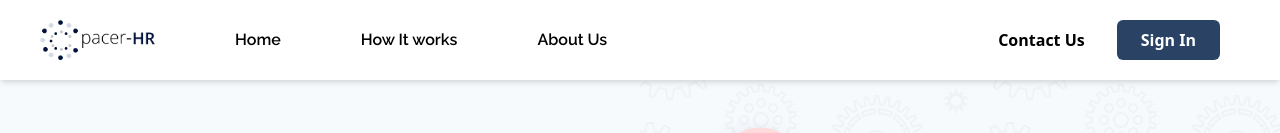
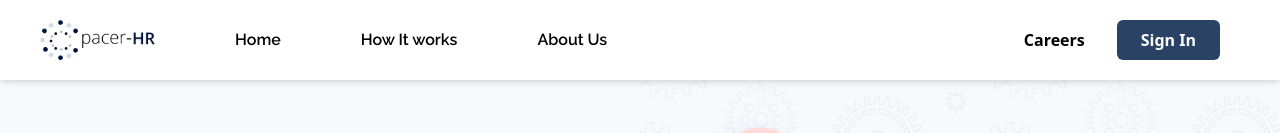
Before and after one commit to Omodot-Etukudo/pacer-hr, a Vue app: page / in a window 1280 px wide. Shown: the top 133 px of the page. Built offline with nearby package versions, Linux system fonts and the light colour scheme.

Commit message:
update links

```diff
--- a/src/components/navbar.vue
+++ b/src/components/navbar.vue
@@ -33,14 +33,16 @@
     <div class="flex flex-row items-start">
       <a
         class="px-3 py-2 mt-2 text-base font font-semibold font-sans hover:text-blue-700 transition transition-colors duration-300"
-        href="#footer_item"
-        >Contact Us</a
+        href="https://pacerhr.herokuapp.com/careers"
+        >Careers</a
       >
-      <button
-        class="px-6 py-2 mt-2 mr-10 ml-5 bg-blue-900 text-white rounded-md hover:bg-blue-800 hover:shadow-md focus:outline-none font-semibold font-sans"
+      <a href="https://pacerhr.herokuapp.com/login"
+        ><button
+          class="px-6 py-2 mt-2 mr-10 ml-5 bg-blue-900 text-white rounded-md hover:bg-blue-800 hover:shadow-md focus:outline-none font-semibold font-sans"
+        >
+          Sign In
+        </button></a
       >
-        Sign In
-      </button>
     </div>
   </header>
 </template>
```
